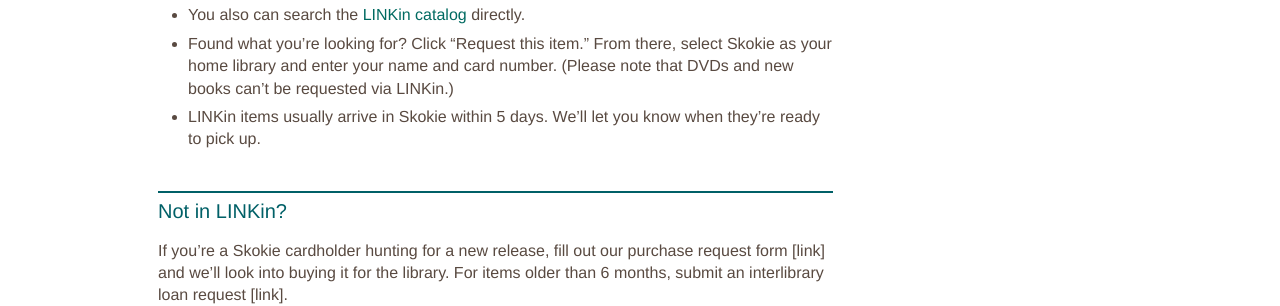
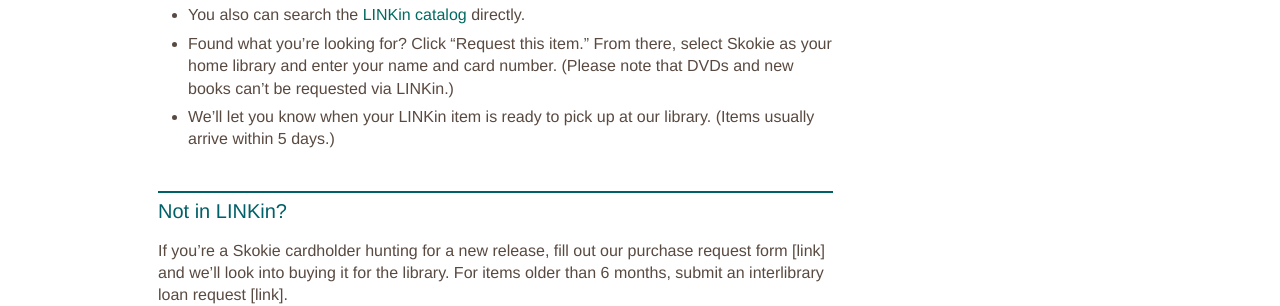
Before and after one commit to skokielibrary/spl-content, a Jekyll site: the page built from _content/annabelle/books-movies-more--finding-items.markdown, in a window 1280 px wide. Shown: the part 404-710 px from the top of the page. Built offline with Jekyll 4.4.1, drawn with Linux system fonts in a browser that asks for light colours.

Commit message:
Updated books-movies-more--finding-items.markdown

```diff
--- a/_content/annabelle/books-movies-more--finding-items.markdown
+++ b/_content/annabelle/books-movies-more--finding-items.markdown
@@ -11,7 +11,7 @@ Your library card gives you access to LINKin, a lending partnership with local l
 - If you're in our catalog, click "Search Partner Libraries" to get to LINKin.
 - You also can search the [LINKin catalog](http://www.linkin-libraries.org/) directly.
 - Found what you're looking for? Click "Request this item." From there, select Skokie as your home library and enter your name and card number. (Please note that DVDs and new books can't be requested via LINKin.)
-- LINKin items usually arrive in Skokie within 5 days. We'll let you know when they're ready to pick up.
+- We'll let you know when your LINKin item is ready to pick up at our library. (Items usually arrive within 5 days.)
 
 ##Not in LINKin?
 If you're a Skokie cardholder hunting for a new release, fill out our purchase request form [link] and we'll look into buying it for the library. For items older than 6 months, submit an interlibrary loan request [link].
```
